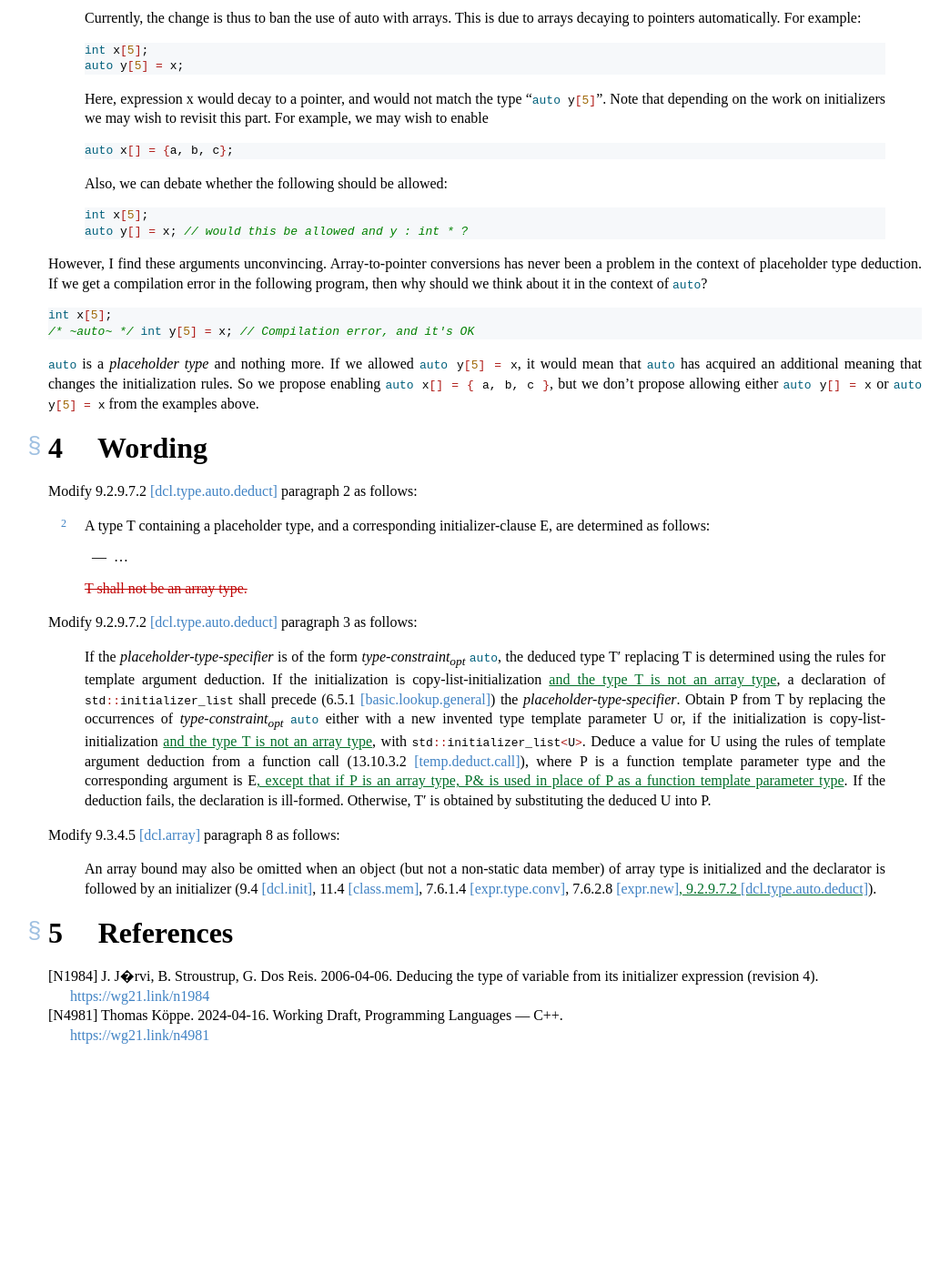
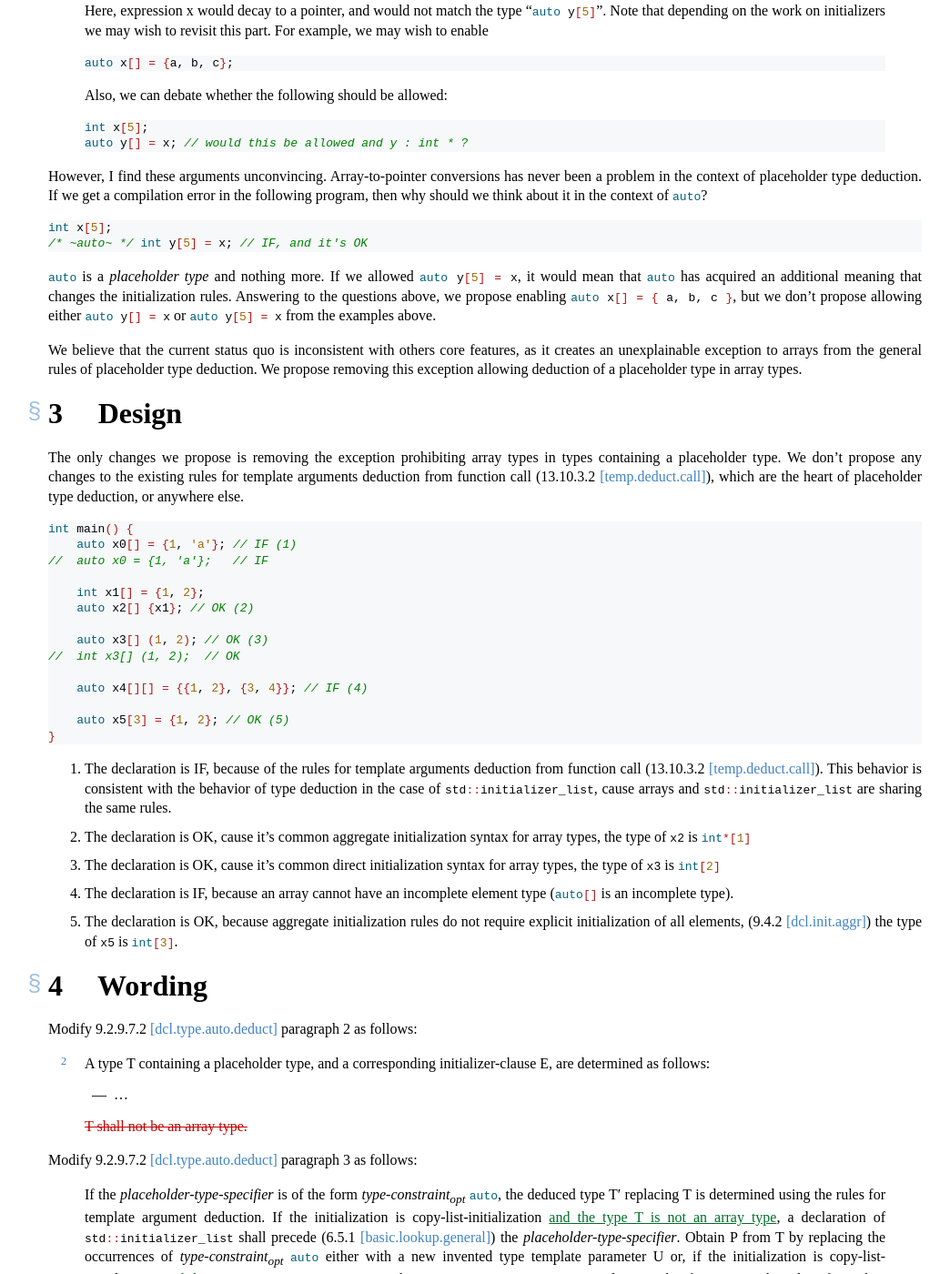
Before and after one commit to eoan-ermine/eoan-ermine.github.io, a Jekyll site: the page assets/html/auto-arr-proposal.html, which Jekyll copies as it is, in a window 1280 px wide and 1400 px high, scrolled down 1186 px. Shown: the whole window at 91% size, without its empty margins (107-1151 px from the left). Built offline with Jekyll 4.4.1, drawn with Linux system fonts in a browser that asks for light colours; before the commit the page ends 2415 px from its top, so only the background shows below that; some of the changed text lies outside the part shown.

Commit message:
Update auto-arr-proposal.html

```diff
--- a/assets/html/auto-arr-proposal.html
+++ b/assets/html/auto-arr-proposal.html
@@ -476,15 +476,13 @@ the function’s parameter (<a href="https://godbolt.org/z/3qv3h7Tfj">godbolt</a
 <div class="sourceCode" id="cb2"><pre class="sourceCode cpp"><code class="sourceCode cpp"><span id="cb2-1"><a href="#cb2-1" aria-hidden="true" tabindex="-1"></a><span class="kw">auto</span> f<span class="op">(</span><span class="kw">auto</span><span class="op">(&amp;&amp;</span>arr<span class="op">)[])</span> <span class="op">{</span> <span class="cf">return</span> arr<span class="op">[</span><span class="dv">0</span><span class="op">]</span>; <span class="op">}</span></span>
 <span id="cb2-2"><a href="#cb2-2" aria-hidden="true" tabindex="-1"></a></span>
 <span id="cb2-3"><a href="#cb2-3" aria-hidden="true" tabindex="-1"></a><span class="dt">int</span> main<span class="op">()</span> <span class="op">{</span></span>
-<span id="cb2-4"><a href="#cb2-4" aria-hidden="true" tabindex="-1"></a>  f<span class="op">({</span><span class="dv">1</span>, <span class="dv">2</span>, <span class="dv">3</span>, <span class="dv">4</span>, <span class="dv">5</span><span class="op">})</span>;</span>
+<span id="cb2-4"><a href="#cb2-4" aria-hidden="true" tabindex="-1"></a>    f<span class="op">({</span><span class="dv">1</span>, <span class="dv">2</span>, <span class="dv">3</span>, <span class="dv">4</span>, <span class="dv">5</span><span class="op">})</span>;</span>
 <span id="cb2-5"><a href="#cb2-5" aria-hidden="true" tabindex="-1"></a><span class="op">}</span></span></code></pre></div>
 <p>But, for reasons unknown, we can’t deduce the placeholder type in the
 array type itself (<a href="https://godbolt.org/z/o4h96n3on">godbolt</a>):</p>
 <div class="sourceCode" id="cb3"><pre class="sourceCode cpp"><code class="sourceCode cpp"><span id="cb3-1"><a href="#cb3-1" aria-hidden="true" tabindex="-1"></a><span class="dt">int</span> main<span class="op">()</span> <span class="op">{</span></span>
-<span id="cb3-2"><a href="#cb3-2" aria-hidden="true" tabindex="-1"></a>  <span class="kw">auto</span> arr<span class="op">[]</span> <span class="op">=</span> <span class="op">{</span><span class="dv">1</span>, <span class="dv">2</span>, <span class="dv">3</span>, <span class="dv">4</span>, <span class="dv">5</span><span class="op">}</span>; <span class="co">// Compilation error</span></span>
+<span id="cb3-2"><a href="#cb3-2" aria-hidden="true" tabindex="-1"></a>    <span class="kw">auto</span> arr<span class="op">[]</span> <span class="op">=</span> <span class="op">{</span><span class="dv">1</span>, <span class="dv">2</span>, <span class="dv">3</span>, <span class="dv">4</span>, <span class="dv">5</span><span class="op">}</span>; <span class="co">// IF</span></span>
 <span id="cb3-3"><a href="#cb3-3" aria-hidden="true" tabindex="-1"></a><span class="op">}</span></span></code></pre></div>
-<p>So, this paper proposes removing this limitation.</p>
-<h1 data-number="3" id="design"><span class="header-section-number">3</span> Design<a href="#design" class="self-link"></a></h1>
 <p>This restriction was introduced intentionally in <span class="citation" data-cites="N1984">[<a href="https://wg21.link/n1984" role="doc-biblioref">N1984</a>]</span> page 6:</p>
 <blockquote>
 <p>Currently, the change is thus to ban the use of auto with arrays.
@@ -507,16 +505,64 @@ deduction. If we get a compilation error in the following program, then
 why should we think about it in the context of
 <code class="sourceCode cpp"><span class="kw">auto</span></code>?</p>
 <div class="sourceCode" id="cb7"><pre class="sourceCode cpp"><code class="sourceCode cpp"><span id="cb7-1"><a href="#cb7-1" aria-hidden="true" tabindex="-1"></a><span class="dt">int</span> x<span class="op">[</span><span class="dv">5</span><span class="op">]</span>;</span>
-<span id="cb7-2"><a href="#cb7-2" aria-hidden="true" tabindex="-1"></a><span class="co">/* ~auto~ */</span> <span class="dt">int</span> y<span class="op">[</span><span class="dv">5</span><span class="op">]</span> <span class="op">=</span> x; <span class="co">// Compilation error, and it&#39;s OK</span></span></code></pre></div>
+<span id="cb7-2"><a href="#cb7-2" aria-hidden="true" tabindex="-1"></a><span class="co">/* ~auto~ */</span> <span class="dt">int</span> y<span class="op">[</span><span class="dv">5</span><span class="op">]</span> <span class="op">=</span> x; <span class="co">// IF, and it&#39;s OK</span></span></code></pre></div>
 <p><code class="sourceCode cpp"><span class="kw">auto</span></code> is a
 <em>placeholder type</em> and nothing more. If we allowed <code class="sourceCode cpp"><span class="kw">auto</span> y<span class="op">[</span><span class="dv">5</span><span class="op">]</span> <span class="op">=</span> x</code>,
 it would mean that
 <code class="sourceCode cpp"><span class="kw">auto</span></code> has
-acquired an additional meaning that changes the initialization rules. So
-we propose enabling <code class="sourceCode cpp"><span class="kw">auto</span> x<span class="op">[]</span> <span class="op">=</span> <span class="op">{</span> a, b, c <span class="op">}</span></code>,
+acquired an additional meaning that changes the initialization rules.
+Answering to the questions above, we propose enabling <code class="sourceCode cpp"><span class="kw">auto</span> x<span class="op">[]</span> <span class="op">=</span> <span class="op">{</span> a, b, c <span class="op">}</span></code>,
 but we don’t propose allowing either <code class="sourceCode cpp"><span class="kw">auto</span> y<span class="op">[]</span> <span class="op">=</span> x</code>
 or <code class="sourceCode cpp"><span class="kw">auto</span> y<span class="op">[</span><span class="dv">5</span><span class="op">]</span> <span class="op">=</span> x</code>
 from the examples above.</p>
+<p>We believe that the current status quo is inconsistent with others
+core features, as it creates an unexplainable exception to arrays from
+the general rules of placeholder type deduction. We propose removing
+this exception allowing deduction of a placeholder type in array
+types.</p>
+<h1 data-number="3" id="design"><span class="header-section-number">3</span> Design<a href="#design" class="self-link"></a></h1>
+<p>The only changes we propose is removing the exception prohibiting
+array types in types containing a placeholder type. We don’t propose any
+changes to the existing rules for template arguments deduction from
+function call (<span>13.10.3.2
+<a href="https://wg21.link/temp.deduct.call">[temp.deduct.call]</a></span>),
+which are the heart of placeholder type deduction, or anywhere else.</p>
+<div class="sourceCode" id="cb8"><pre class="sourceCode cpp"><code class="sourceCode cpp"><span id="cb8-1"><a href="#cb8-1" aria-hidden="true" tabindex="-1"></a><span class="dt">int</span> main<span class="op">()</span> <span class="op">{</span></span>
+<span id="cb8-2"><a href="#cb8-2" aria-hidden="true" tabindex="-1"></a>    <span class="kw">auto</span> x0<span class="op">[]</span> <span class="op">=</span> <span class="op">{</span><span class="dv">1</span>, <span class="ch">&#39;a&#39;</span><span class="op">}</span>; <span class="co">// IF (1)</span></span>
+<span id="cb8-3"><a href="#cb8-3" aria-hidden="true" tabindex="-1"></a><span class="co">//  auto x0 = {1, &#39;a&#39;};   // IF</span></span>
+<span id="cb8-4"><a href="#cb8-4" aria-hidden="true" tabindex="-1"></a></span>
+<span id="cb8-5"><a href="#cb8-5" aria-hidden="true" tabindex="-1"></a>    <span class="dt">int</span> x1<span class="op">[]</span> <span class="op">=</span> <span class="op">{</span><span class="dv">1</span>, <span class="dv">2</span><span class="op">}</span>;</span>
+<span id="cb8-6"><a href="#cb8-6" aria-hidden="true" tabindex="-1"></a>    <span class="kw">auto</span> x2<span class="op">[]</span> <span class="op">{</span>x1<span class="op">}</span>; <span class="co">// OK (2)</span></span>
+<span id="cb8-7"><a href="#cb8-7" aria-hidden="true" tabindex="-1"></a></span>
+<span id="cb8-8"><a href="#cb8-8" aria-hidden="true" tabindex="-1"></a>    <span class="kw">auto</span> x3<span class="op">[]</span> <span class="op">(</span><span class="dv">1</span>, <span class="dv">2</span><span class="op">)</span>; <span class="co">// OK (3)</span></span>
+<span id="cb8-9"><a href="#cb8-9" aria-hidden="true" tabindex="-1"></a><span class="co">//  int x3[] (1, 2);  // OK</span></span>
+<span id="cb8-10"><a href="#cb8-10" aria-hidden="true" tabindex="-1"></a></span>
+<span id="cb8-11"><a href="#cb8-11" aria-hidden="true" tabindex="-1"></a>    <span class="kw">auto</span> x4<span class="op">[][]</span> <span class="op">=</span> <span class="op">{{</span><span class="dv">1</span>, <span class="dv">2</span><span class="op">}</span>, <span class="op">{</span><span class="dv">3</span>, <span class="dv">4</span><span class="op">}}</span>; <span class="co">// IF (4)</span></span>
+<span id="cb8-12"><a href="#cb8-12" aria-hidden="true" tabindex="-1"></a></span>
+<span id="cb8-13"><a href="#cb8-13" aria-hidden="true" tabindex="-1"></a>    <span class="kw">auto</span> x5<span class="op">[</span><span class="dv">3</span><span class="op">]</span> <span class="op">=</span> <span class="op">{</span><span class="dv">1</span>, <span class="dv">2</span><span class="op">}</span>; <span class="co">// OK (5)</span></span>
+<span id="cb8-14"><a href="#cb8-14" aria-hidden="true" tabindex="-1"></a><span class="op">}</span></span></code></pre></div>
+<ol type="1">
+<li>The declaration is IF, because of the rules for template arguments
+deduction from function call (<span>13.10.3.2
+<a href="https://wg21.link/temp.deduct.call">[temp.deduct.call]</a></span>).
+This behavior is consistent with the behavior of type deduction in the
+case of <code class="sourceCode cpp">std<span class="op">::</span>initializer_list</code>,
+cause arrays and <code class="sourceCode cpp">std<span class="op">::</span>initializer_list</code>
+are sharing the same rules.</li>
+<li>The declaration is OK, cause it’s common aggregate initialization
+syntax for array types, the type of
+<code class="sourceCode cpp">x2</code> is <code class="sourceCode cpp"><span class="dt">int</span><span class="op">*[</span><span class="dv">1</span><span class="op">]</span></code></li>
+<li>The declaration is OK, cause it’s common direct initialization
+syntax for array types, the type of
+<code class="sourceCode cpp">x3</code> is <code class="sourceCode cpp"><span class="dt">int</span><span class="op">[</span><span class="dv">2</span><span class="op">]</span></code></li>
+<li>The declaration is IF, because an array cannot have an incomplete
+element type (<code class="sourceCode cpp"><span class="kw">auto</span><span class="op">[]</span></code>
+is an incomplete type).</li>
+<li>The declaration is OK, because aggregate initialization rules do not
+require explicit initialization of all elements, (<span>9.4.2
+<a href="https://wg21.link/dcl.init.aggr">[dcl.init.aggr]</a></span>)
+the type of <code class="sourceCode cpp">x5</code> is <code class="sourceCode cpp"><span class="dt">int</span><span class="op">[</span><span class="dv">3</span><span class="op">]</span></code>.</li>
+</ol>
 <h1 data-number="4" id="wording"><span class="header-section-number">4</span> Wording<a href="#wording" class="self-link"></a></h1>
 <p>Modify <span>9.2.9.7.2
 <a href="https://wg21.link/dcl.type.auto.deduct">[dcl.type.auto.deduct]</a></span>
```
